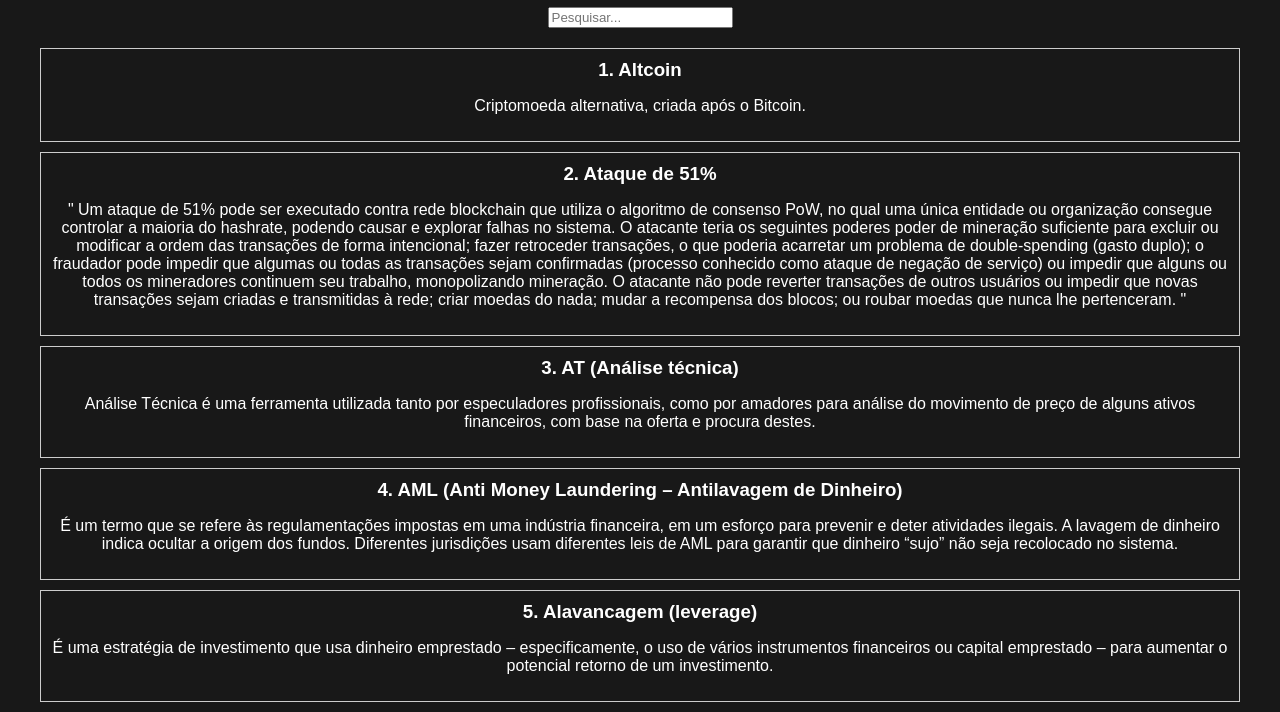
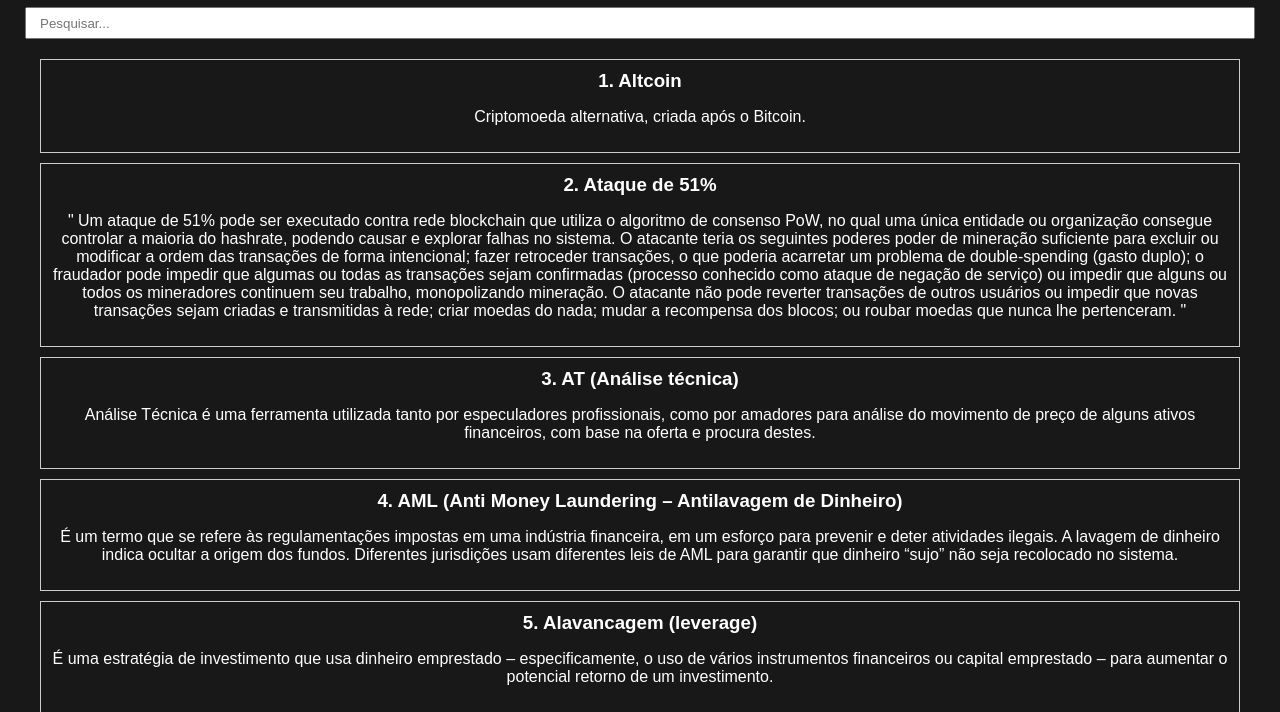
Before and after one commit to hmmalafaia/hmmalafaia.github.io, a plain HTML site: page v2/index.html in a window 1280 px wide. Shown: the part 113-825 px from the top of the page. Drawn offline with Linux system fonts and the light colour scheme.

Commit message:
Update style.css

```diff
--- a/v2/style.css
+++ b/v2/style.css
@@ -5,12 +5,14 @@
   align-items: center;
 }
 
+input {
+  width: 100%; padding: .5em 1em;
+}
+
 body {
     font-family: Arial, sans-serif;
     margin: 20px;
-
     color: #ffffff;
-    font-family: Arial, sans-serif;
     text-align: center;
     background-color: hsla(0, 0%, 0%, 0.904);
     padding: 20px;
```
